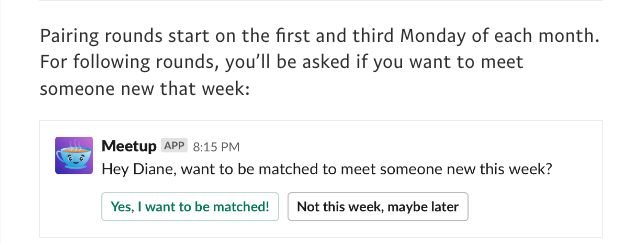
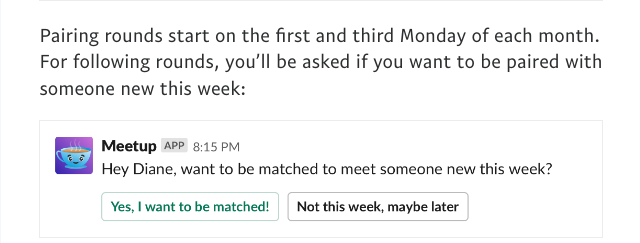
Before and after one commit to liddiard/slack-meetups, a Django app: page /rcg-meetups/ in a window 1280 px wide. Shown: the part 1667-1910 px from the top of the page, without its empty margins (319-959 px from the left). Run offline with Django 3.2, Linux system fonts and the light colour scheme; parts of the project's set-up code (start-up, migrations or seed data) failed here and were passed over.

Commit message:
update rcg meetups page wording

```diff
--- a/matcher/templates/rcg_meetups.html
+++ b/matcher/templates/rcg_meetups.html
@@ -28,7 +28,7 @@
             <p>After joining the Slack channel, you’ll receive a message at the start of the next pairing round asking for an introduction. Once you introduce yourself, you’ll receive your first pairing:</p>
             <img src="{% static 'images/first_interaction.png' %}" alt="First interaction with RCG Meetups bot – welcome, introduction, and match" class="inline" />
             <img src="{% static 'images/message_match.png' %}" alt="Messaging the person you matched with" class="inline" />
-            <p>Pairing rounds start on the first and third Monday of each month. For following rounds, you’ll be asked if you want to meet someone new that week:</p>
+            <p>Pairing rounds start on the first and third Monday of each month. For following rounds, you’ll be asked if you want to be paired with someone new this week:</p>
             <img src="{% static 'images/ask_availability.png' %}" alt="RCG Meetups bot asking if you want to participat in the next round" class="inline" style="padding: 0.5em" />
             <p>If at any point you want to leave the program, simply leave the Slack channel.</p>
             <p>Program participants also receive invites to group reunions during the last week of each month. These meetups are great way to keep in touch with RCGs you’ve met before and to meet more new people.</p>
```
